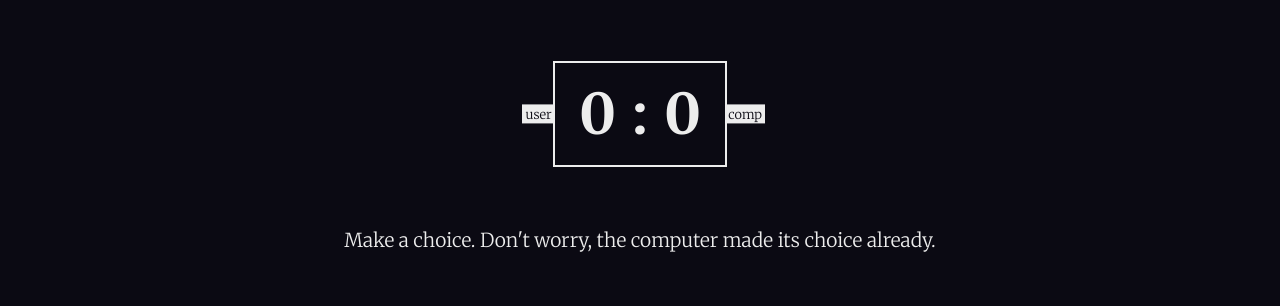
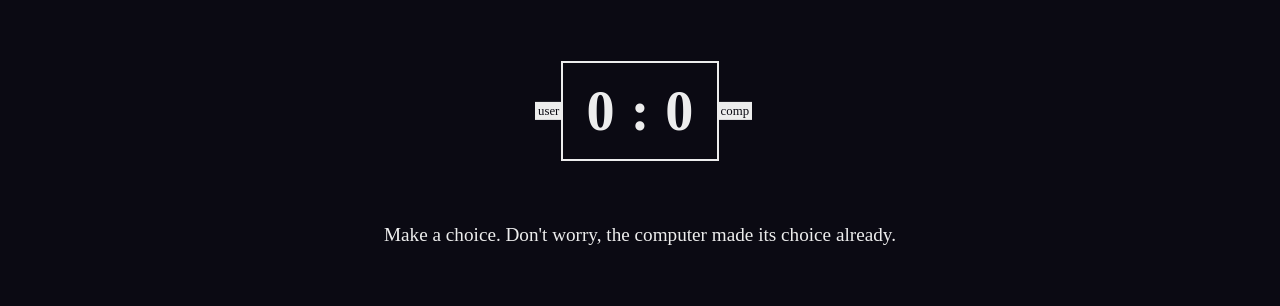
Before and after one commit to berserkwal/rock-paper-scissors, a plain HTML site: page index.html in a window 1280 px wide. Shown: the part 56-362 px from the top of the page. Drawn offline with Linux system fonts and the light colour scheme.

Commit message:
changed font

```diff
--- a/index.html
+++ b/index.html
@@ -10,7 +10,7 @@
 	<title>Rock Paper Scissors</title>
 	<link rel="stylesheet" href="style.css">
 	<link rel="preconnect" href="https://fonts.gstatic.com">
-	<link href="https://fonts.googleapis.com/css2?family=Merriweather:wght@300;400;700;900&display=swap" rel="stylesheet">
+
 </head>
 
 <body>
@@ -29,6 +29,7 @@
 		</div>
 	</main>
 
+	<link href="https://fonts.googleapis.com/css2?family=Karla:wght@300;400;700;900&display=swap" rel="stylesheet">
 	<script src="app.js"></script>
 </body>
 
```
